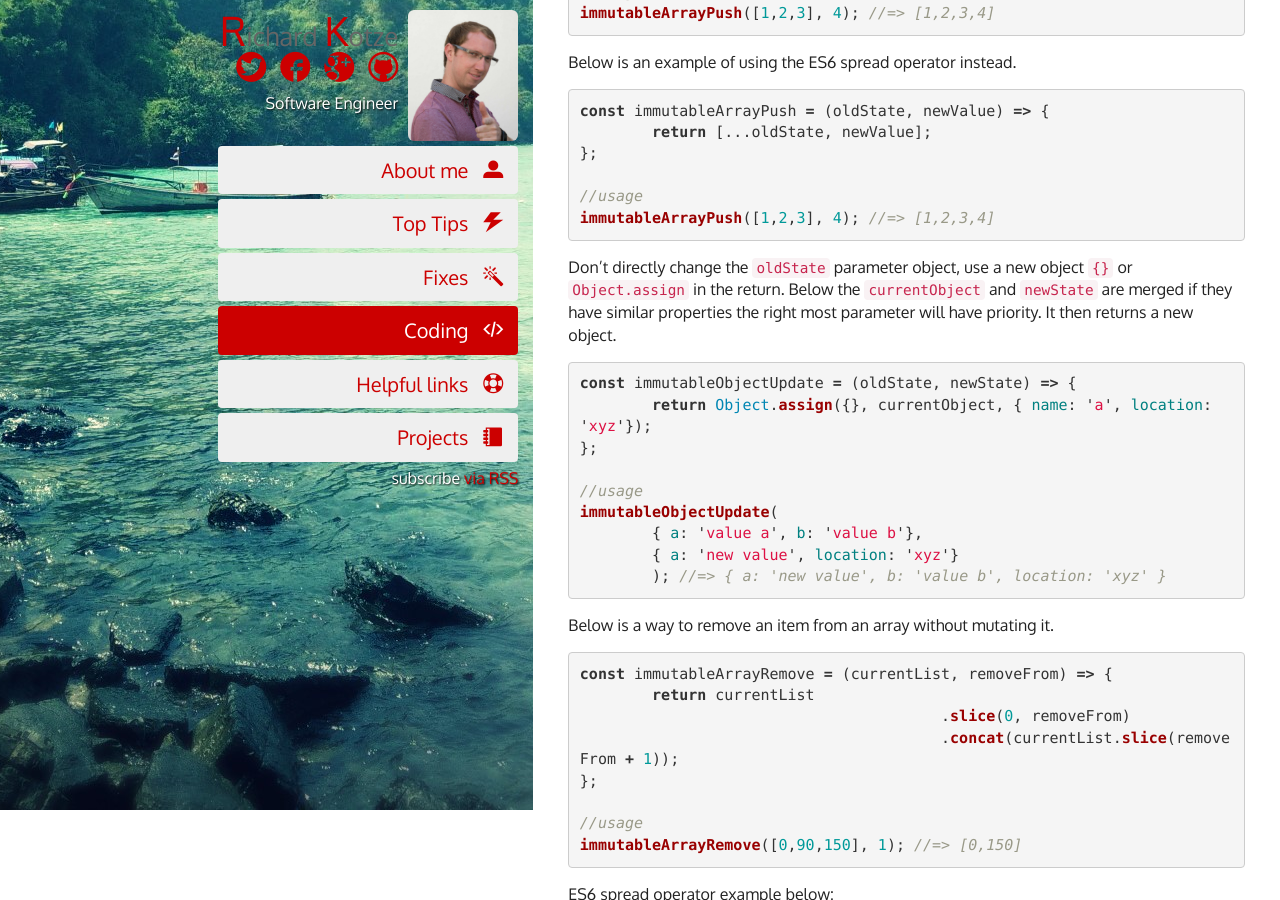
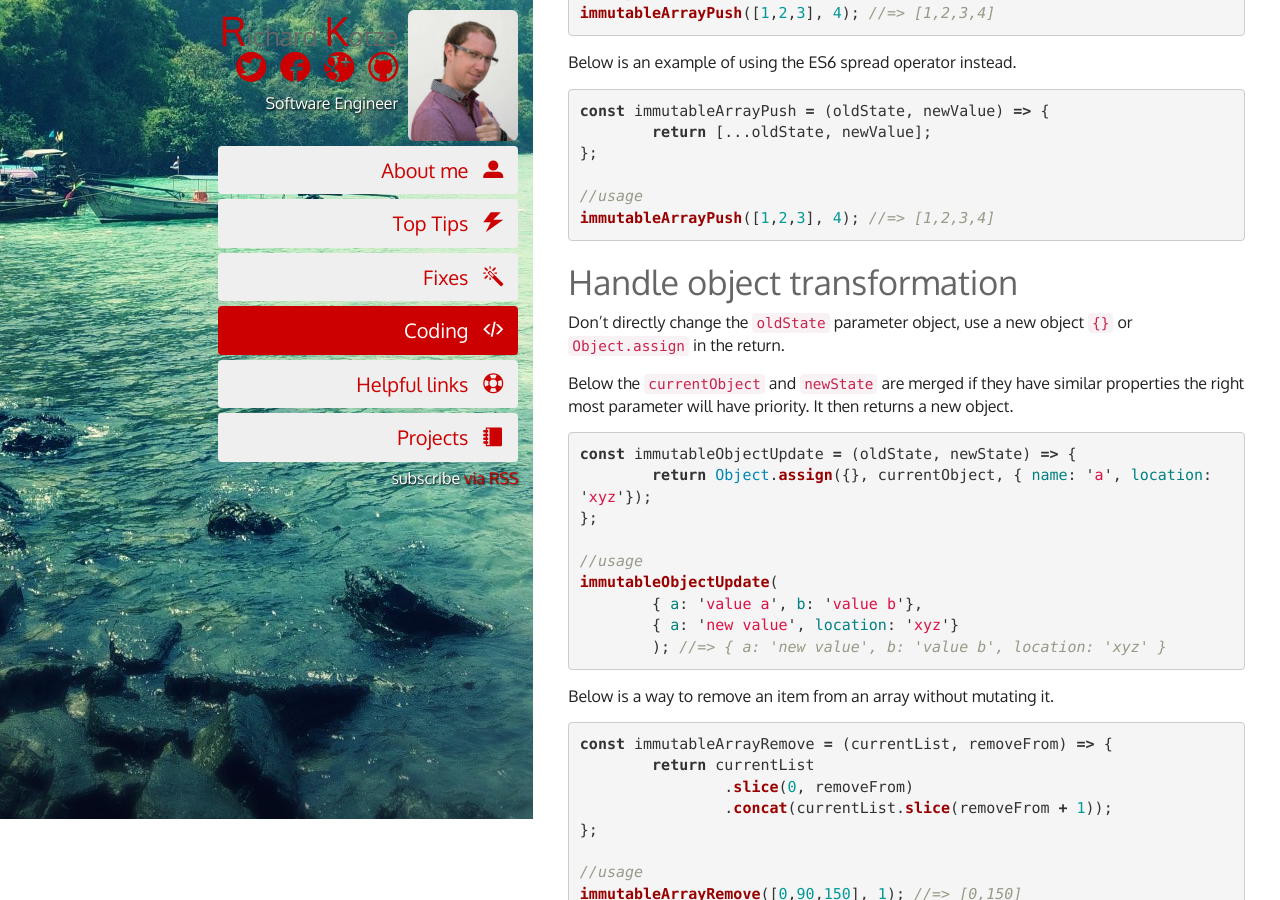
Before and after one commit to rkotze/rkotze.github.io, a Jekyll site: the page built from _posts/2016-04-03-redux-keeping-it-immutable.md, in a window 1280 px wide and 900 px high, scrolled down 494 px. Built offline with Jekyll 4.4.1, drawn with Linux system fonts in a browser that asks for light colours; comment, search, counter and statistics services are not loaded.

Commit message:
Minor tweaks to post format.

```diff
--- a/_posts/2016-04-03-redux-keeping-it-immutable.md
+++ b/_posts/2016-04-03-redux-keeping-it-immutable.md
@@ -40,7 +40,10 @@ const immutableArrayPush = (oldState, newValue) => {
 immutableArrayPush([1,2,3], 4); //=> [1,2,3,4]
 {% endhighlight %}
 
+## Handle object transformation
+
 Don't directly change the `oldState` parameter object, use a new object `{}` or `Object.assign` in the return.
+
 Below the `currentObject` and `newState` are merged if they have similar properties the right most parameter
 will have priority. It then returns a new object.
 
@@ -61,8 +64,8 @@ Below is a way to remove an item from an array without mutating it.
 {% highlight javascript %}
 const immutableArrayRemove = (currentList, removeFrom) => {
 	return currentList
-					.slice(0, removeFrom)
-					.concat(currentList.slice(removeFrom + 1));
+		.slice(0, removeFrom)
+		.concat(currentList.slice(removeFrom + 1));
 };
 
 //usage
```
